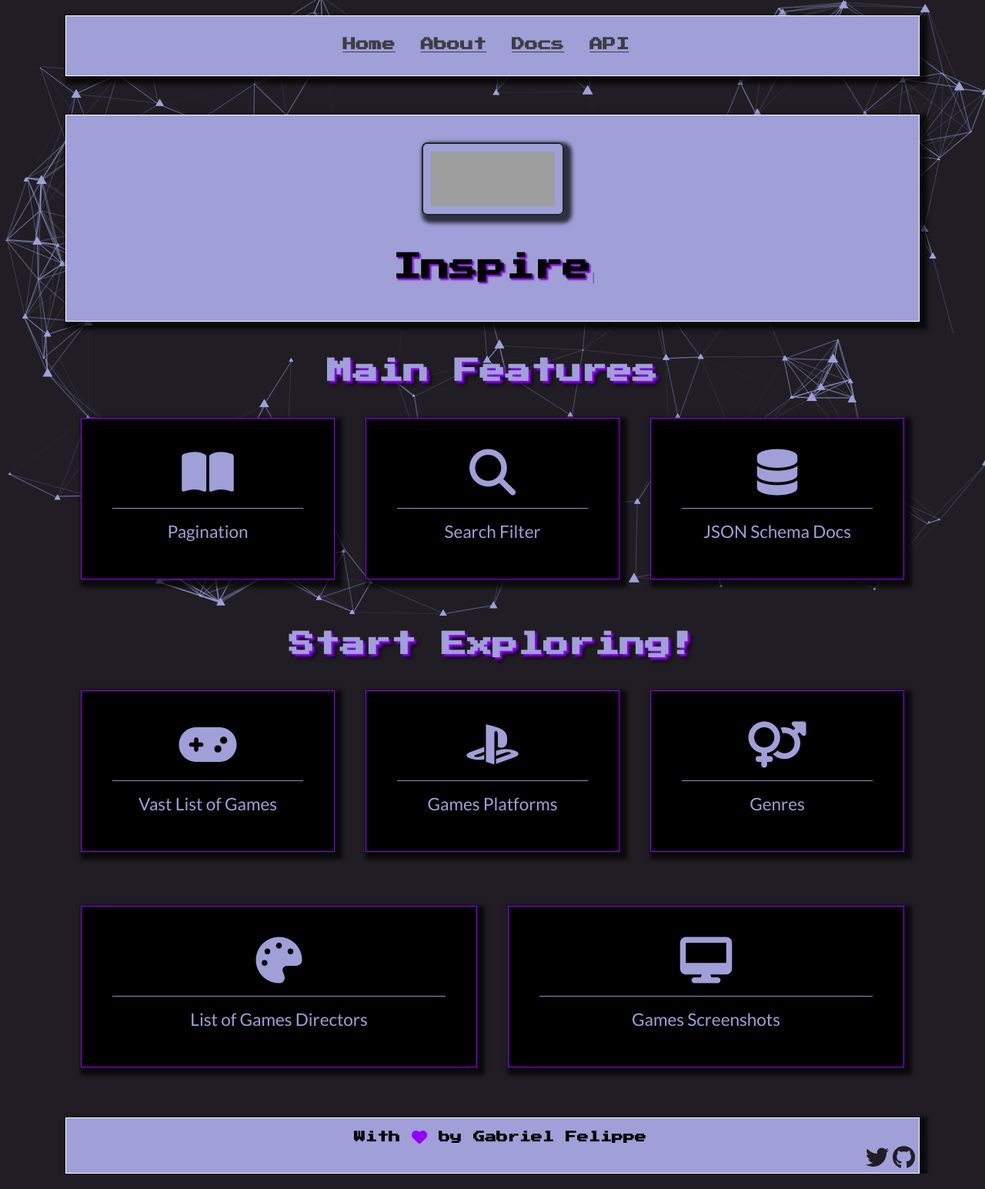
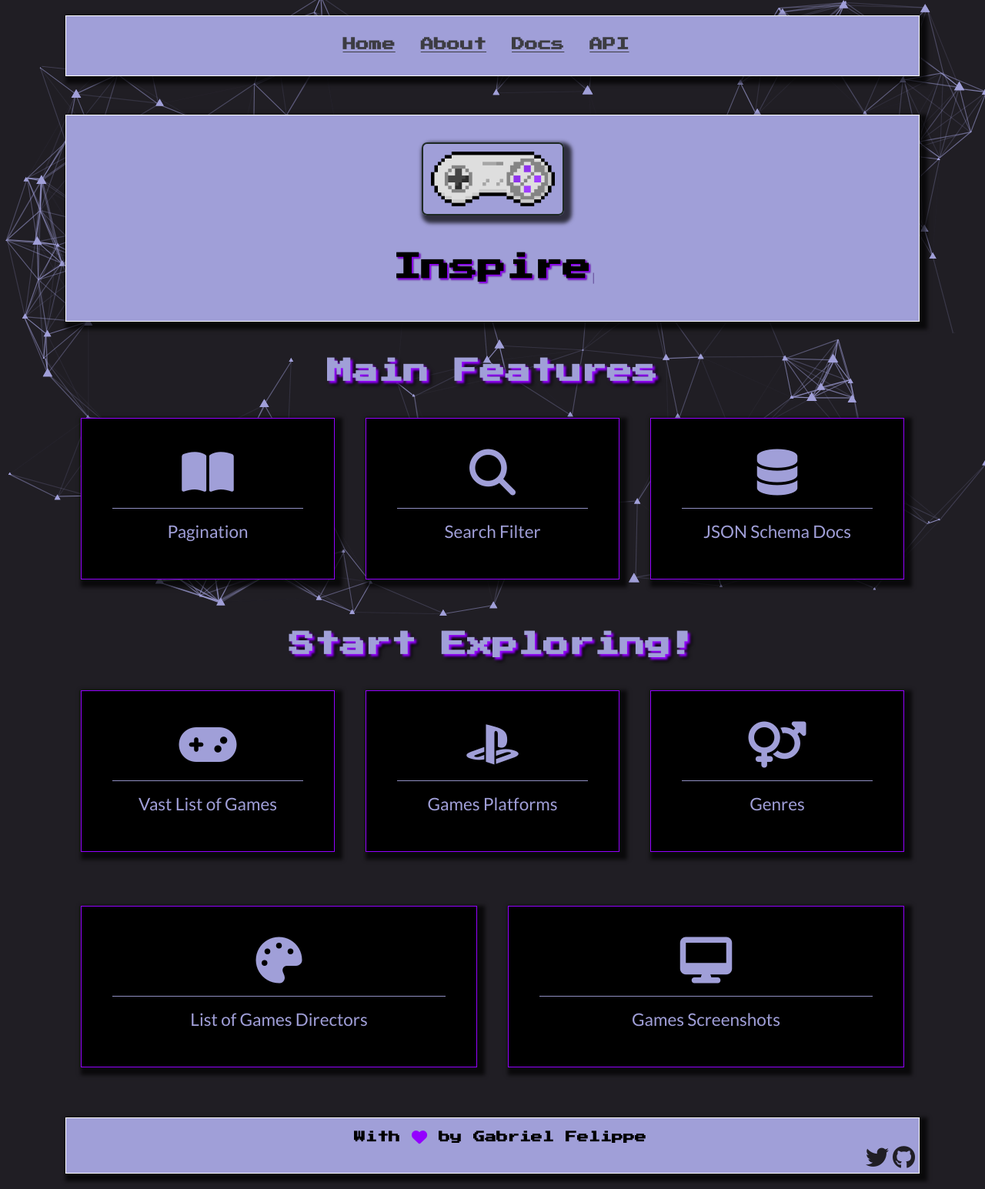
Before and after one commit to the-akira/VideoGamesAPI, a Django app: page / in a window 1280 px wide. Shown: the whole page at 77% size. Run offline with Django 3.2, Linux system fonts and the light colour scheme; parts of the project's set-up code (start-up, migrations or seed data) failed here and were passed over; some libraries are stand-ins or nearby versions; grey boxes are pictures that could not be loaded.

Commit message:
Projeto Atualizado

```diff
--- a/videogamesapi/static/style.css
+++ b/videogamesapi/static/style.css
@@ -333,3 +333,7 @@ a:hover{
 .contribution-list{
   list-style-type: circle;
 }
+
+.foot {
+  height: 20px;
+}
--- a/videogamesapi/templates/_footer.html
+++ b/videogamesapi/templates/_footer.html
@@ -3,3 +3,4 @@
     <a class="icon" href="https://github.com/the-akira" target="_blank"><i class="fab fa-github fa-2x"></i></a>
     <a class="icon" href="https://twitter.com/akirascientist" target="_blank"><i class="fab fa-twitter fa-2x"></i></a>
 </footer>
+<div class="foot"></div>
--- a/videogamesapi/templates/_header.html
+++ b/videogamesapi/templates/_header.html
@@ -1,6 +1,6 @@
 {% include '_nav.html' %}
 <header class="header">
-    <img class="avatar" src="https://i.ibb.co/7RgbfN9/unnamed.png">
+    <img class="avatar" src="https://raw.githubusercontent.com/the-akira/VideoGamesAPI/master/videogamesapi/static/controller.png">
     <div id="app">
     	<h1></h1>
     </div>
```
